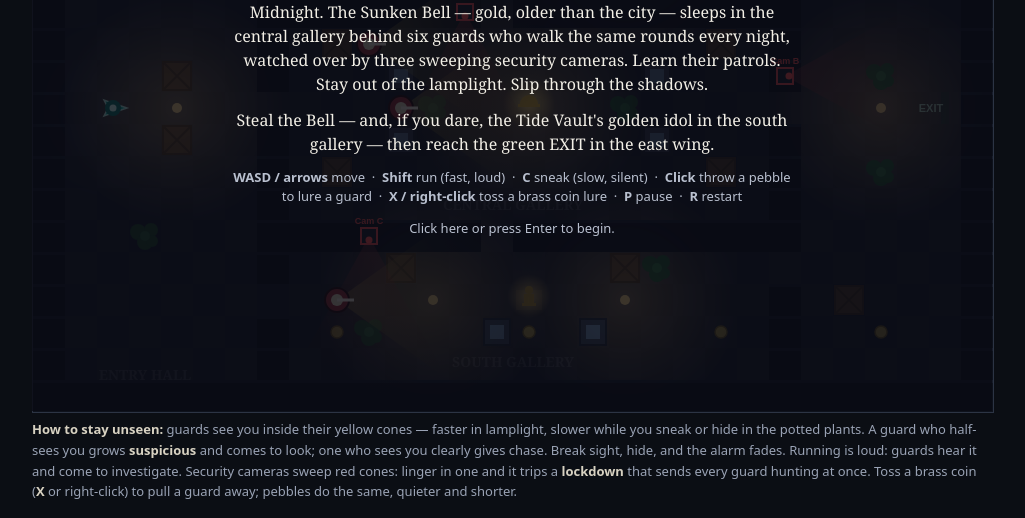
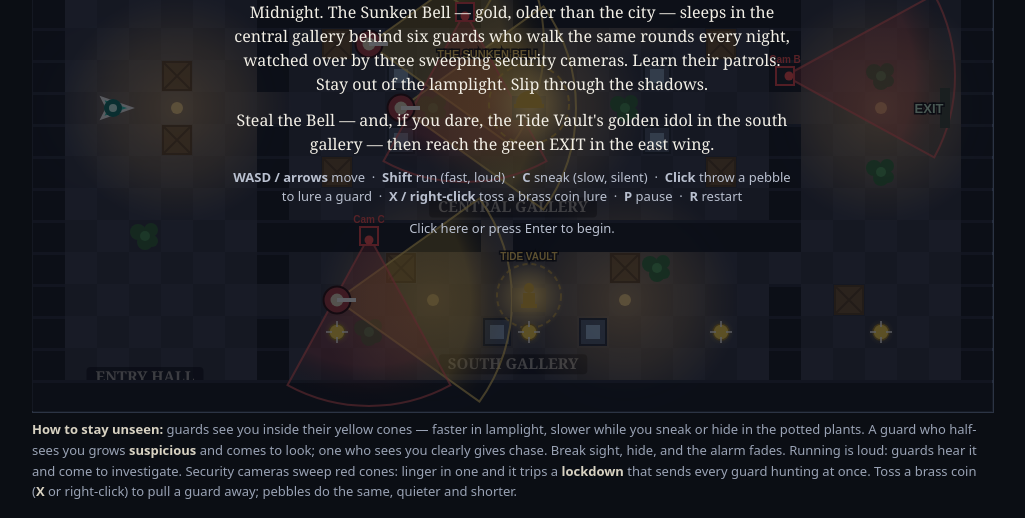
Before and after one commit to ChristaNavisa/best-stealth-game-20261121-1759, a plain HTML site: page game/index.html in a window 1280 px wide. Shown: the part 355-873 px from the top of the page, without its empty margins (128-1153 px from the left). Drawn offline with Linux system fonts and the light colour scheme.

Commit message:
stealth r4: cover-legibility pass — brighter floor, crisp vision cones, named objectives
The judge sees the game mostly through a 768px contact sheet, and r3's
cover read as a dark smudge at that size: floor #2a2f3a under a 0.40
darkness overlay, cones at 0.26 alpha, a 9px bell, 6px coins, gallery
labels at 0.26 alpha clipped by lamp glow. This round changes only the
rendering (no gameplay logic):
- floor brightened (#454d5e/#3b4252), night overlay 0.40 -> 0.20
- vision cones: saturated fill + crisp edge stroke, so the field of view
  reads as a shape at thumbnail size; camera cones likewise
- Sunken Bell bigger (r13, glow r44, dashed gold ring, THE SUNKEN BELL
  label), Tide Vault idol likewise, EXIT glows green once the Bell is
  stolen; objectives now draw AFTER the cones so they are never buried
- coins r8 with sparkle, player cloak bigger/brighter, guards brighter
  with white facing tick, gallery labels on dark plaques
- win overlay 0.78 -> 0.66 so the game shows through
- screenshots retaken at 1280x780 (r3's 720 viewport clipped ENTRY HALL)
Playwright: 4 staged shots, start/move/bell/exit/win playtest PASS,
0 console/page errors. main.ts 2 runs byte-identical dossier.
Kit check: competition_open/snapshot/license_osi/entrypoint pass;
transcripts_present fails only because no bundle was given (submit-time).

```diff
--- a/game/index.html
+++ b/game/index.html
@@ -25,7 +25,7 @@
     border: 1px solid #39415a; background: #101418; opacity: 0.92; }
   #overlay { position: absolute; inset: 0; display: flex; flex-direction: column;
     align-items: center; justify-content: center; text-align: center;
-    background: rgba(8, 10, 18, 0.78); color: #f2efe6; padding: 24px; }
+    background: rgba(8, 10, 18, 0.66); color: #f2efe6; padding: 24px; }
   #overlay.hidden { display: none; }
   #overlay h1 { font-size: 34px; margin: 0 0 10px; color: #e8b93e; }
   #overlay p { font-size: 16px; margin: 6px 0; max-width: 560px; line-height: 1.5; }
--- a/game/src/render.js
+++ b/game/src/render.js
@@ -9,14 +9,15 @@ import {
 import { CONE_RANGE, CONE_HALF_ANGLE } from './vision.js';
 import { CAM_RANGE, CAM_HALF_ANGLE } from './cameras.js';
 
-const FLOOR_A = '#2a2f3a';
-const FLOOR_B = '#262b34';
+const FLOOR_A = '#454d5e';
+const FLOOR_B = '#3b4252';
 
 export function drawWorld(ctx, game) {
   drawFloor(ctx);
   drawProps(ctx, game);
   drawLighting(ctx, game);
   drawCones(ctx, game);
+  drawObjectives(ctx, game);
   drawEntities(ctx, game);
   drawPulses(ctx, game);
   if (game.lockdownT > 0) drawLockdownFrame(ctx, game);
@@ -43,22 +44,35 @@ function drawFloor(ctx) {
       ctx.fillRect(tx * TILE, ty * TILE, TILE, TILE);
     }
   }
-  // Gallery names, faint on the floor so the level reads at a glance.
-  ctx.fillStyle = 'rgba(220, 225, 235, 0.26)';
-  ctx.font = 'bold 14px Georgia, serif';
+  // Gallery names, on a dark plaque so they read at a glance even where
+  // a lamp pool washes the floor out (the old faint text clipped into the
+  // glow and vanished when the frame shrank to a thumbnail).
+  ctx.font = 'bold 15px Georgia, serif';
   ctx.textAlign = 'center';
-  ctx.fillText('NORTH GALLERY', 15 * TILE, 1.2 * TILE);
-  ctx.fillText('CENTRAL GALLERY', 15 * TILE, 13.7 * TILE);
-  ctx.fillText('SOUTH GALLERY', 15 * TILE, 18.6 * TILE);
-  ctx.fillText('ENTRY HALL', 3.5 * TILE, 19 * TILE);
-  ctx.fillText('EAST WING', 26.5 * TILE, 1.2 * TILE);
+  for (const [label, cx, cy] of [
+    ['NORTH GALLERY', 15 * TILE, 1.2 * TILE],
+    ['CENTRAL GALLERY', 15 * TILE, 13.7 * TILE],
+    ['SOUTH GALLERY', 15 * TILE, 18.6 * TILE],
+    ['ENTRY HALL', 3.5 * TILE, 19 * TILE],
+    ['EAST WING', 26.5 * TILE, 1.2 * TILE],
+  ]) {
+    const w = ctx.measureText(label).width + 18;
+    ctx.fillStyle = 'rgba(8, 10, 18, 0.62)';
+    ctx.beginPath();
+    ctx.roundRect(cx - w / 2, cy - 13, w, 20, 4);
+    ctx.fill();
+    ctx.fillStyle = 'rgba(232, 230, 223, 0.85)';
+    ctx.fillText(label, cx, cy + 2);
+  }
 }
 
 function drawProps(ctx, game) {
-  // Lamp pools on the floor.
+  // Lamp pools on the floor: a strong warm core so lit ground reads as
+  // dangerous even after the frame shrinks.
   for (const lamp of lamps) {
     const g = ctx.createRadialGradient(lamp.x, lamp.y, 4, lamp.x, lamp.y, lamp.r);
-    g.addColorStop(0, 'rgba(255, 196, 110, 0.34)');
+    g.addColorStop(0, 'rgba(255, 196, 110, 0.5)');
+    g.addColorStop(0.55, 'rgba(255, 196, 110, 0.28)');
     g.addColorStop(1, 'rgba(255, 196, 110, 0)');
     ctx.fillStyle = g;
     ctx.beginPath();
@@ -66,7 +80,7 @@ function drawProps(ctx, game) {
     ctx.fill();
     ctx.fillStyle = '#ffd98a';
     ctx.beginPath();
-    ctx.arc(lamp.x, lamp.y, 5, 0, Math.PI * 2);
+    ctx.arc(lamp.x, lamp.y, 6, 0, Math.PI * 2);
     ctx.fill();
   }
   // Plants: soft green clusters you can hide in.
@@ -74,13 +88,13 @@ function drawProps(ctx, game) {
     const [tx, ty] = key.split(',').map(Number);
     const cx = (tx + 0.5) * TILE;
     const cy = (ty + 0.5) * TILE;
-    ctx.fillStyle = '#2f6b3a';
+    ctx.fillStyle = '#3a7d46';
     for (const [ox, oy, r] of [[-7, -4, 8], [6, -6, 7], [0, 6, 8], [7, 5, 6]]) {
       ctx.beginPath();
       ctx.arc(cx + ox, cy + oy, r, 0, Math.PI * 2);
       ctx.fill();
     }
-    ctx.fillStyle = '#3f8a4c';
+    ctx.fillStyle = '#55b366';
     ctx.beginPath();
     ctx.arc(cx, cy, 5, 0, Math.PI * 2);
     ctx.fill();
@@ -92,9 +106,9 @@ function drawProps(ctx, game) {
       const x = tx * TILE;
       const y = ty * TILE;
       if (t === T_CRATE) {
-        ctx.fillStyle = '#7a5a34';
+        ctx.fillStyle = '#8a6a3e';
         ctx.fillRect(x + 2, y + 2, TILE - 4, TILE - 4);
-        ctx.strokeStyle = '#5d4426';
+        ctx.strokeStyle = '#6b4f2c';
         ctx.lineWidth = 2;
         ctx.strokeRect(x + 2, y + 2, TILE - 4, TILE - 4);
         ctx.beginPath();
@@ -104,80 +118,146 @@ function drawProps(ctx, game) {
         ctx.lineTo(x + 2, y + TILE - 2);
         ctx.stroke();
       } else if (t === T_CASE) {
-        ctx.fillStyle = '#4d5a6e';
+        ctx.fillStyle = '#5a6a80';
         ctx.fillRect(x + 3, y + 3, TILE - 6, TILE - 6);
-        ctx.fillStyle = '#8fb4d9';
+        ctx.fillStyle = '#a8c8e8';
         ctx.fillRect(x + 9, y + 9, TILE - 18, TILE - 18);
         ctx.strokeStyle = '#2c3542';
         ctx.lineWidth = 2;
         ctx.strokeRect(x + 3, y + 3, TILE - 6, TILE - 6);
       } else if (t === T_WALL) {
-        ctx.fillStyle = '#151a22';
+        ctx.fillStyle = '#1a2029';
         ctx.fillRect(x, y, TILE, TILE);
-        ctx.fillStyle = '#232a38';
+        ctx.fillStyle = '#2e3748';
         ctx.fillRect(x, y, TILE, 3);
       }
     }
   }
-  // The Sunken Bell on its pedestal, glowing gold.
+}
+
+function drawObjectives(ctx, game) {
+  // The Sunken Bell on its pedestal, glowing gold — the objective has to
+  // shout from the cover: a big bell, a gold floor ring and its name, so a
+  // judge shrinking the frame still sees what the game is about.
   const bell = bellSpot;
-  ctx.fillStyle = '#5b5344';
-  ctx.fillRect(bell.x - 13, bell.y - 10, 26, 20);
+  ctx.fillStyle = '#6b5f45';
+  ctx.fillRect(bell.x - 17, bell.y - 12, 34, 24);
   if (!game.player.hasBell) {
-    const g = ctx.createRadialGradient(bell.x, bell.y - 4, 2, bell.x, bell.y - 4, 26);
-    g.addColorStop(0, 'rgba(255, 215, 120, 0.9)');
+    ctx.strokeStyle = 'rgba(232, 185, 62, 0.75)';
+    ctx.lineWidth = 2;
+    ctx.setLineDash([6, 5]);
+    ctx.beginPath();
+    ctx.arc(bell.x, bell.y - 4, 40, 0, Math.PI * 2);
+    ctx.stroke();
+    ctx.setLineDash([]);
+    const g = ctx.createRadialGradient(bell.x, bell.y - 4, 2, bell.x, bell.y - 4, 44);
+    g.addColorStop(0, 'rgba(255, 215, 120, 1)');
     g.addColorStop(1, 'rgba(255, 215, 120, 0)');
     ctx.fillStyle = g;
     ctx.beginPath();
-    ctx.arc(bell.x, bell.y - 4, 26, 0, Math.PI * 2);
+    ctx.arc(bell.x, bell.y - 4, 44, 0, Math.PI * 2);
     ctx.fill();
     ctx.fillStyle = '#e8b93e';
     ctx.beginPath();
-    ctx.arc(bell.x, bell.y - 4, 9, Math.PI, 0);
+    ctx.arc(bell.x, bell.y - 4, 13, Math.PI, 0);
     ctx.closePath();
     ctx.fill();
-    ctx.fillRect(bell.x - 11, bell.y - 4, 22, 3);
+    ctx.fillRect(bell.x - 15, bell.y - 4, 30, 4);
+    ctx.font = 'bold 11px sans-serif';
+    ctx.textAlign = 'center';
+    ctx.lineWidth = 3;
+    ctx.strokeStyle = 'rgba(8, 10, 18, 0.85)';
+    ctx.strokeText('THE SUNKEN BELL', bell.x - 40, bell.y - 50);
+    ctx.fillStyle = '#ffd76a';
+    ctx.fillText('THE SUNKEN BELL', bell.x - 40, bell.y - 50);
   }
   // The Tide Vault in the south gallery: a second pedestal with a golden idol.
   const vault = vaultSpot;
-  ctx.fillStyle = '#5b5344';
-  ctx.fillRect(vault.x - 13, vault.y - 10, 26, 20);
+  ctx.fillStyle = '#6b5f45';
+  ctx.fillRect(vault.x - 17, vault.y - 12, 34, 24);
   if (!game.player.hasVault) {
-    const vg = ctx.createRadialGradient(vault.x, vault.y - 4, 2, vault.x, vault.y - 4, 22);
-    vg.addColorStop(0, 'rgba(255, 215, 120, 0.85)');
+    ctx.strokeStyle = 'rgba(232, 185, 62, 0.6)';
+    ctx.lineWidth = 2;
+    ctx.setLineDash([5, 4]);
+    ctx.beginPath();
+    ctx.arc(vault.x, vault.y - 4, 32, 0, Math.PI * 2);
+    ctx.stroke();
+    ctx.setLineDash([]);
+    const vg = ctx.createRadialGradient(vault.x, vault.y - 4, 2, vault.x, vault.y - 4, 36);
+    vg.addColorStop(0, 'rgba(255, 215, 120, 0.95)');
     vg.addColorStop(1, 'rgba(255, 215, 120, 0)');
     ctx.fillStyle = vg;
     ctx.beginPath();
-    ctx.arc(vault.x, vault.y - 4, 22, 0, Math.PI * 2);
+    ctx.arc(vault.x, vault.y - 4, 36, 0, Math.PI * 2);
     ctx.fill();
     // A small golden idol: head, body, base.
     ctx.fillStyle = '#e8b93e';
     ctx.beginPath();
-    ctx.arc(vault.x, vault.y - 10, 4, 0, Math.PI * 2);
+    ctx.arc(vault.x, vault.y - 12, 5, 0, Math.PI * 2);
     ctx.fill();
-    ctx.fillRect(vault.x - 5, vault.y - 6, 10, 9);
-    ctx.fillRect(vault.x - 7, vault.y + 3, 14, 3);
+    ctx.fillRect(vault.x - 6, vault.y - 7, 12, 11);
+    ctx.fillRect(vault.x - 8, vault.y + 4, 16, 4);
+    ctx.font = 'bold 10px sans-serif';
+    ctx.textAlign = 'center';
+    ctx.lineWidth = 3;
+    ctx.strokeStyle = 'rgba(8, 10, 18, 0.85)';
+    ctx.strokeText('TIDE VAULT', vault.x, vault.y - 40);
+    ctx.fillStyle = '#ffd76a';
+    ctx.fillText('TIDE VAULT', vault.x, vault.y - 40);
   }
-  // The east exit: a green door in the outer wall.
+  // The east exit: a green door in the outer wall, glowing once the Bell
+  // is stolen so the escape route reads from across the museum.
   const ex = exitSpot;
+  if (game.player.hasBell) {
+    const eg = ctx.createRadialGradient(ex.x, ex.y, 4, ex.x, ex.y, 44);
+    eg.addColorStop(0, 'rgba(70, 167, 88, 0.55)');
+    eg.addColorStop(1, 'rgba(70, 167, 88, 0)');
+    ctx.fillStyle = eg;
+    ctx.beginPath();
+    ctx.arc(ex.x, ex.y, 44, 0, Math.PI * 2);
+    ctx.fill();
+  }
   ctx.fillStyle = game.player.hasBell ? '#2f9e57' : '#3d4a3f';
-  ctx.fillRect(ex.x - 4, ex.y - 16, 8, 32);
+  ctx.fillRect(ex.x - 5, ex.y - 20, 10, 40);
+  ctx.font = 'bold 13px sans-serif';
+  ctx.textAlign = 'center';
+  ctx.lineWidth = 3;
+  ctx.strokeStyle = 'rgba(8, 10, 18, 0.85)';
+  ctx.strokeText('EXIT', ex.x - 16, ex.y + 5);
   ctx.fillStyle = '#c9f2d4';
-  ctx.font = 'bold 11px sans-serif';
-  ctx.textAlign = 'center';
-  ctx.fillText('EXIT', ex.x - 14, ex.y + 4);
-  // Coins not yet taken.
+  ctx.fillText('EXIT', ex.x - 16, ex.y + 5);
+  // Coins not yet taken: bright gold with a sparkle, big enough to spot
+  // at thumbnail size.
   for (const coin of game.player.coinsLeft) {
     if (coin.taken) continue;
-    ctx.fillStyle = '#e8c85a';
+    const cg = ctx.createRadialGradient(coin.x, coin.y, 1, coin.x, coin.y, 13);
+    cg.addColorStop(0, 'rgba(255, 217, 77, 0.35)');
+    cg.addColorStop(1, 'rgba(255, 217, 77, 0)');
+    ctx.fillStyle = cg;
     ctx.beginPath();
-    ctx.arc(coin.x, coin.y, 6, 0, Math.PI * 2);
+    ctx.arc(coin.x, coin.y, 13, 0, Math.PI * 2);
+    ctx.fill();
+    ctx.fillStyle = '#ffd94d';
+    ctx.beginPath();
+    ctx.arc(coin.x, coin.y, 8, 0, Math.PI * 2);
     ctx.fill();
     ctx.strokeStyle = '#9a7d2e';
     ctx.lineWidth = 1.5;
     ctx.stroke();
-  }
-}
+    ctx.strokeStyle = '#ffffff';
+    ctx.lineWidth = 1.5;
+    ctx.beginPath();
+    ctx.moveTo(coin.x - 11, coin.y);
+    ctx.lineTo(coin.x - 5, coin.y);
+    ctx.moveTo(coin.x + 5, coin.y);
+    ctx.lineTo(coin.x + 11, coin.y);
+    ctx.moveTo(coin.x, coin.y - 11);
+    ctx.lineTo(coin.x, coin.y - 5);
+    ctx.moveTo(coin.x, coin.y + 5);
+    ctx.lineTo(coin.x, coin.y + 11);
+    ctx.stroke();
+  }}
+
 
 // Night darkness with holes punched out at the lamps and around the player:
 // lit floor reads as dangerous, shadow as safe. The dark layer lives on its
@@ -192,12 +272,15 @@ function drawLighting(ctx, game) {
   }
   const lctx = lightCanvas.getContext('2d');
   lctx.clearRect(0, 0, lightCanvas.width, lightCanvas.height);
-  lctx.fillStyle = 'rgba(6, 8, 20, 0.40)';
+  // Night, but readable: the old 0.40 darkness swallowed the whole frame
+  // at thumbnail size. 0.20 keeps the night mood while the floor, the
+  // cones and the gold stay visible.
+  lctx.fillStyle = 'rgba(6, 8, 20, 0.20)';
   lctx.fillRect(0, 0, lightCanvas.width, lightCanvas.height);
   lctx.globalCompositeOperation = 'destination-out';
   for (const lamp of lamps) {
     const g = lctx.createRadialGradient(lamp.x, lamp.y, 6, lamp.x, lamp.y, lamp.r);
-    g.addColorStop(0, 'rgba(0, 0, 0, 0.85)');
+    g.addColorStop(0, 'rgba(0, 0, 0, 0.95)');
     g.addColorStop(1, 'rgba(0, 0, 0, 0)');
     lctx.fillStyle = g;
     lctx.beginPath();
@@ -206,7 +289,7 @@ function drawLighting(ctx, game) {
   }
   const p = game.player;
   const g = lctx.createRadialGradient(p.x, p.y, 8, p.x, p.y, 95);
-  g.addColorStop(0, 'rgba(0, 0, 0, 0.55)');
+  g.addColorStop(0, 'rgba(0, 0, 0, 0.7)');
   g.addColorStop(1, 'rgba(0, 0, 0, 0)');
   lctx.fillStyle = g;
   lctx.beginPath();
@@ -216,35 +299,52 @@ function drawLighting(ctx, game) {
   ctx.drawImage(lightCanvas, 0, 0);
 }
 
+// A cone is drawn twice: a saturated gradient fill, then a crisp edge
+// stroke along its sides and arc, so the field of view reads as a shape
+// even when the screenshot is shrunk to a contact sheet.
+function drawConePath(ctx, x, y, range, angle, halfAngle) {
+  ctx.beginPath();
+  ctx.moveTo(x, y);
+  ctx.arc(x, y, range, angle - halfAngle, angle + halfAngle);
+  ctx.closePath();
+}
+
 function drawCones(ctx, game) {
   for (const guard of game.guards) {
-    const color = guard.state === 'alerted'
-      ? 'rgba(229, 72, 77, 0.34)'
-      : guard.state === 'suspicious' ? 'rgba(245, 165, 36, 0.30)' : 'rgba(245, 214, 90, 0.26)';
+    const fill = guard.state === 'alerted'
+      ? 'rgba(229, 72, 77, 0.50)'
+      : guard.state === 'suspicious' ? 'rgba(245, 165, 36, 0.44)' : 'rgba(245, 200, 60, 0.36)';
+    const edge = guard.state === 'alerted'
+      ? 'rgba(255, 120, 120, 0.8)'
+      : guard.state === 'suspicious' ? 'rgba(255, 190, 80, 0.75)' : 'rgba(255, 220, 110, 0.7)';
     const g = ctx.createRadialGradient(guard.x, guard.y, 8, guard.x, guard.y, CONE_RANGE);
-    g.addColorStop(0, color);
+    g.addColorStop(0, fill);
+    g.addColorStop(0.75, fill);
     g.addColorStop(1, 'rgba(0, 0, 0, 0)');
     ctx.fillStyle = g;
-    ctx.beginPath();
-    ctx.moveTo(guard.x, guard.y);
-    ctx.arc(guard.x, guard.y, CONE_RANGE, guard.angle - CONE_HALF_ANGLE, guard.angle + CONE_HALF_ANGLE);
-    ctx.closePath();
+    drawConePath(ctx, guard.x, guard.y, CONE_RANGE, guard.angle, CONE_HALF_ANGLE);
     ctx.fill();
+    ctx.strokeStyle = edge;
+    ctx.lineWidth = 2;
+    drawConePath(ctx, guard.x, guard.y, CONE_RANGE, guard.angle, CONE_HALF_ANGLE);
+    ctx.stroke();
   }
   // Security cameras sweep red cones across their galleries.
   for (const camera of game.cameras) {
     if (camera.cooldown > 0) continue; // tripped cameras go dark
     const hot = camera.suspicion >= 50;
-    const color = hot ? 'rgba(245, 165, 36, 0.30)' : 'rgba(229, 72, 77, 0.22)';
+    const fill = hot ? 'rgba(245, 165, 36, 0.42)' : 'rgba(229, 72, 77, 0.32)';
     const g = ctx.createRadialGradient(camera.x, camera.y, 8, camera.x, camera.y, CAM_RANGE);
-    g.addColorStop(0, color);
+    g.addColorStop(0, fill);
+    g.addColorStop(0.75, fill);
     g.addColorStop(1, 'rgba(0, 0, 0, 0)');
     ctx.fillStyle = g;
-    ctx.beginPath();
-    ctx.moveTo(camera.x, camera.y);
-    ctx.arc(camera.x, camera.y, CAM_RANGE, camera.angle - CAM_HALF_ANGLE, camera.angle + CAM_HALF_ANGLE);
-    ctx.closePath();
+    drawConePath(ctx, camera.x, camera.y, CAM_RANGE, camera.angle, CAM_HALF_ANGLE);
     ctx.fill();
+    ctx.strokeStyle = hot ? 'rgba(255, 190, 80, 0.7)' : 'rgba(255, 100, 100, 0.65)';
+    ctx.lineWidth = 2;
+    drawConePath(ctx, camera.x, camera.y, CAM_RANGE, camera.angle, CAM_HALF_ANGLE);
+    ctx.stroke();
   }
 }
 
@@ -254,73 +354,74 @@ function drawEntities(ctx, game) {
   for (const camera of game.cameras) {
     const tripped = camera.cooldown > 0;
     ctx.fillStyle = '#1d222c';
-    ctx.fillRect(camera.x - 8, camera.y - 8, 16, 16);
+    ctx.fillRect(camera.x - 9, camera.y - 9, 18, 18);
     ctx.strokeStyle = tripped ? '#3a4150' : '#e5484d';
     ctx.lineWidth = 2;
-    ctx.strokeRect(camera.x - 8, camera.y - 8, 16, 16);
+    ctx.strokeRect(camera.x - 9, camera.y - 9, 18, 18);
     ctx.fillStyle = tripped ? '#39415a' : '#ff5252';
     ctx.beginPath();
-    ctx.arc(camera.x + Math.cos(camera.angle) * 4, camera.y + Math.sin(camera.angle) * 4, 3.5, 0, Math.PI * 2);
+    ctx.arc(camera.x + Math.cos(camera.angle) * 4, camera.y + Math.sin(camera.angle) * 4, 4.5, 0, Math.PI * 2);
     ctx.fill();
     if (!tripped) {
-      ctx.fillStyle = 'rgba(255, 82, 82, 0.9)';
-      ctx.font = 'bold 9px sans-serif';
+      ctx.fillStyle = 'rgba(255, 82, 82, 0.95)';
+      ctx.font = 'bold 10px sans-serif';
       ctx.textAlign = 'center';
-      ctx.fillText(camera.name, camera.x, camera.y - 12);
+      ctx.fillText(camera.name, camera.x, camera.y - 13);
     }
   }
   for (const guard of game.guards) {
     // Body: dark red uniform, pale helmet, facing tick.
-    ctx.fillStyle = '#8c2f39';
+    ctx.fillStyle = '#a83a44';
     ctx.beginPath();
-    ctx.arc(guard.x, guard.y, 12, 0, Math.PI * 2);
+    ctx.arc(guard.x, guard.y, 13.5, 0, Math.PI * 2);
     ctx.fill();
     ctx.strokeStyle = '#2b0f13';
     ctx.lineWidth = 2;
     ctx.stroke();
-    ctx.fillStyle = '#d8cdb4';
+    ctx.fillStyle = '#e8ddc2';
     ctx.beginPath();
-    ctx.arc(guard.x, guard.y, 6, 0, Math.PI * 2);
+    ctx.arc(guard.x, guard.y, 6.5, 0, Math.PI * 2);
     ctx.fill();
-    ctx.strokeStyle = '#e8e2d2';
-    ctx.lineWidth = 3;
+    ctx.strokeStyle = '#ffffff';
+    ctx.lineWidth = 4;
     ctx.beginPath();
     ctx.moveTo(guard.x, guard.y);
-    ctx.lineTo(guard.x + Math.cos(guard.angle) * 17, guard.y + Math.sin(guard.angle) * 17);
+    ctx.lineTo(guard.x + Math.cos(guard.angle) * 19, guard.y + Math.sin(guard.angle) * 19);
     ctx.stroke();
     // "?" while curious, "!" while chasing.
     if (guard.state !== 'patrol') {
       ctx.fillStyle = guard.state === 'alerted' ? '#ff5252' : '#ffc53d';
-      ctx.font = 'bold 20px sans-serif';
+      ctx.font = 'bold 22px sans-serif';
       ctx.textAlign = 'center';
-      ctx.fillText(guard.state === 'alerted' ? '!' : '?', guard.x, guard.y - 20);
+      ctx.fillText(guard.state === 'alerted' ? '!' : '?', guard.x, guard.y - 22);
     }
   }
-  // Wren: a teal hooded figure, cloak pointing where she faces.
+  // Wren: a teal hooded figure, cloak pointing where she faces — bigger
+  // and brighter than before, so the player is findable in one glance.
   const p = game.player;
   ctx.save();
   ctx.translate(p.x, p.y);
   ctx.rotate(p.angle);
-  ctx.fillStyle = '#14b8a6';
+  ctx.fillStyle = '#2dd4bf';
   ctx.beginPath();
-  ctx.moveTo(14, 0);
-  ctx.lineTo(-9, -8);
-  ctx.lineTo(-5, 0);
-  ctx.lineTo(-9, 8);
+  ctx.moveTo(18, 0);
+  ctx.lineTo(-11, -10);
+  ctx.lineTo(-6, 0);
+  ctx.lineTo(-11, 10);
   ctx.closePath();
   ctx.fill();
   // A pale rim so Wren stays visible against the dark floor.
-  ctx.strokeStyle = 'rgba(204, 251, 241, 0.85)';
-  ctx.lineWidth = 1.5;
+  ctx.strokeStyle = 'rgba(255, 255, 255, 0.95)';
+  ctx.lineWidth = 2.5;
   ctx.stroke();
   ctx.restore();
   ctx.fillStyle = '#0f766e';
   ctx.beginPath();
-  ctx.arc(p.x, p.y, 8, 0, Math.PI * 2);
+  ctx.arc(p.x, p.y, 9, 0, Math.PI * 2);
   ctx.fill();
   ctx.fillStyle = '#ccfbf1';
   ctx.beginPath();
-  ctx.arc(p.x, p.y, 3.5, 0, Math.PI * 2);
+  ctx.arc(p.x, p.y, 4, 0, Math.PI * 2);
   ctx.fill();
 }
 
```
Also changed, not shown: screenshots/1-cover.jpg, screenshots/2-chase.jpg, screenshots/3-exit.jpg, screenshots/4-win.jpg.
